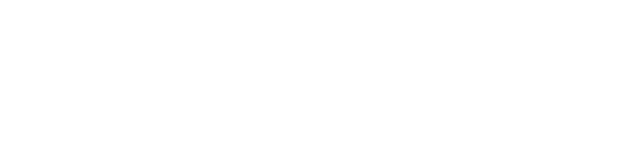
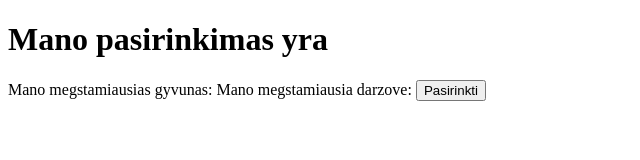
Before and after one commit to AndriusS0316/1-ND17-b, a website: page index.HTML in a window 1280 px wide. Shown: the whole page, without its empty margins (0-640 px from the left). Drawn offline with Linux system fonts and the light colour scheme.

Commit message:
20210731

```diff
--- a/index.HTML
+++ b/index.HTML
@@ -11,7 +11,12 @@
 
 </style>
 <body>
-
+  <h1>Mano pasirinkimas yra <span class="option"></span></h1>
+<form>
+  <label for="animal">Mano megstamiausias gyvunas:</label>
+  <label for="vegetable">Mano megstamiausia darzove:</label>
+  <button type="submit">Pasirinkti</button>
+</form>
 
   <script src="./main.js" type="module" defer></script>
 </body>
```
